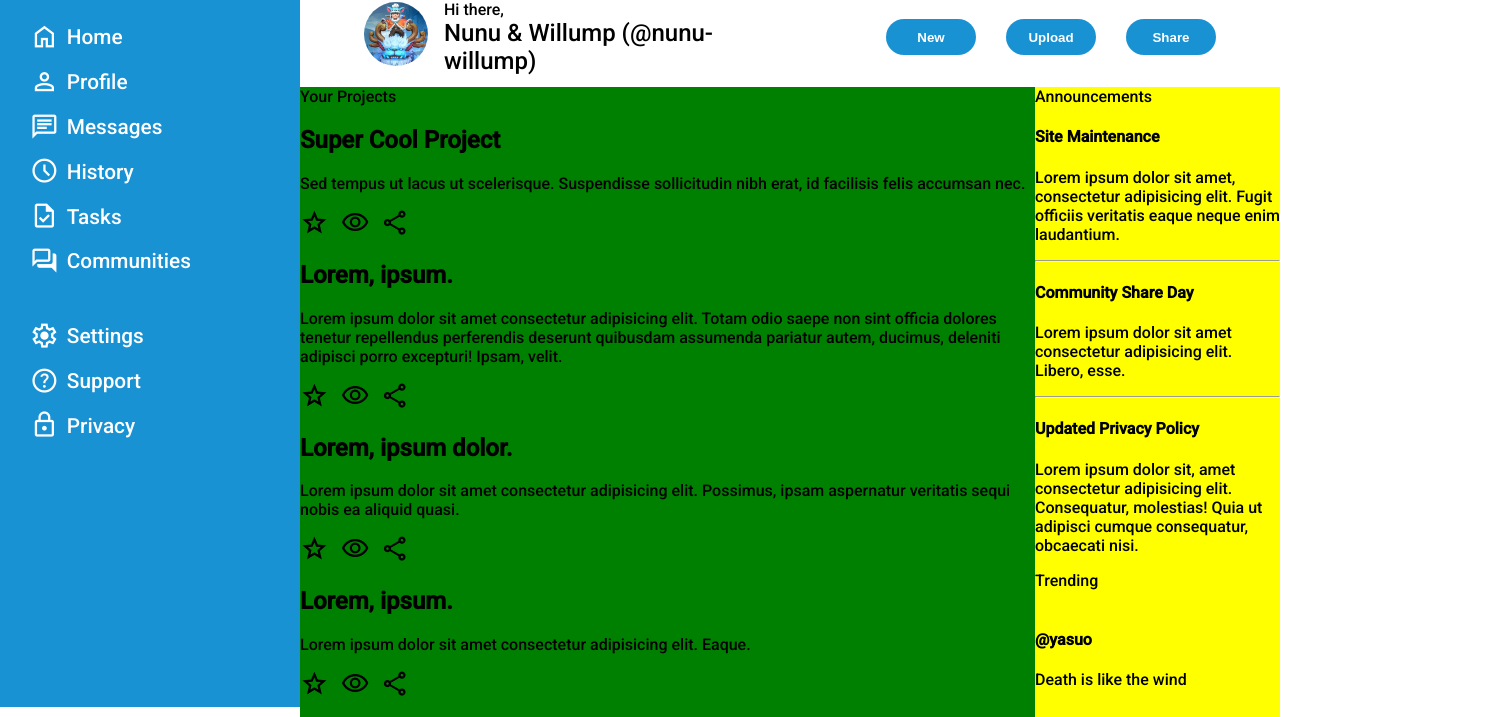
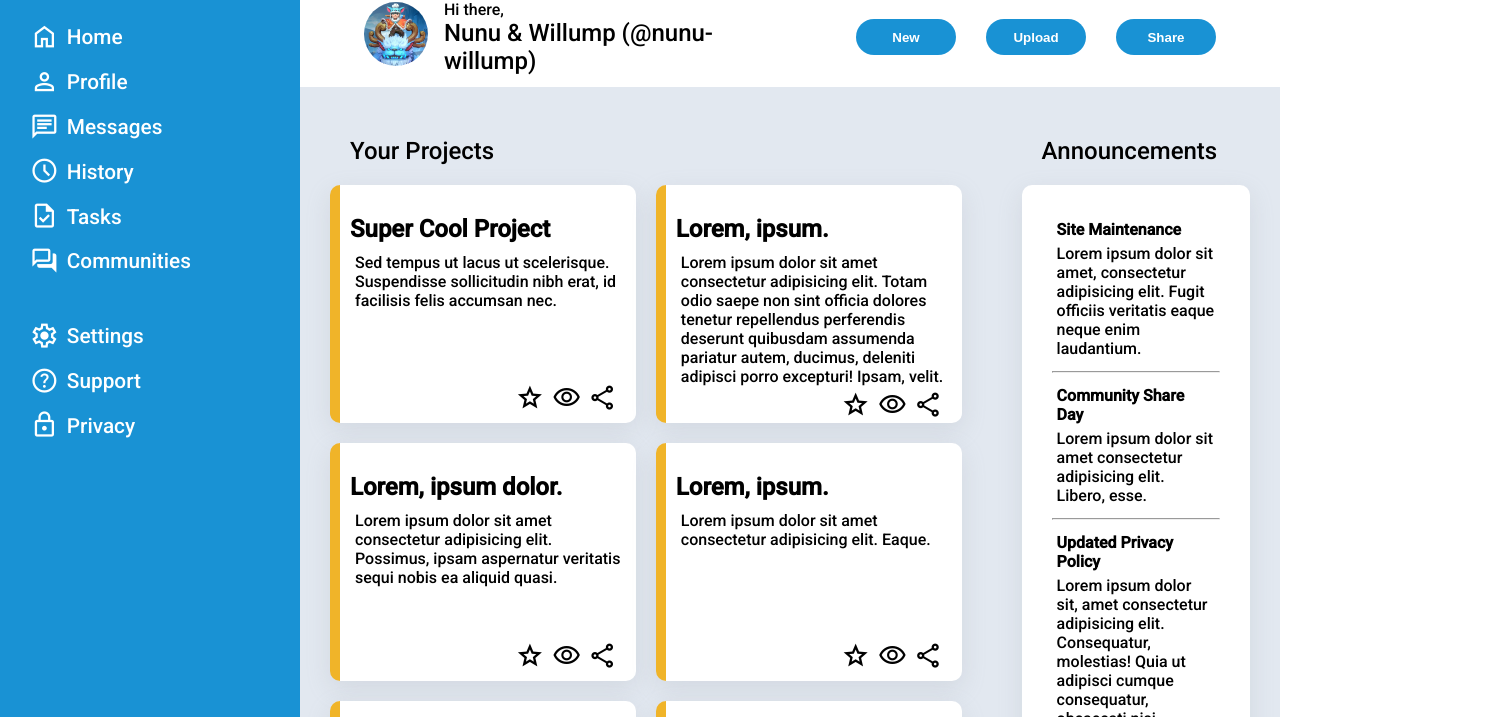
Before and after one commit to dayatnhbtc/project_admin_dashboard, a plain HTML site: page index.html in a window 1280 px wide. Shown: the part 93-810 px from the top of the page, 1500 px wide, since content can reach past the window. Drawn offline with nearby package versions, Linux system fonts and the light colour scheme.

Commit message:
feat: projects, announcement, trending

```diff
--- a/style.css
+++ b/style.css
@@ -1,6 +1,10 @@
+:root {
+    --card-shadow: rgba(149, 157, 165, 0.2) 0px 8px 24px;
+}
+
 body {
     display: grid;
-    grid-template: 100vh / 300px 1fr;
+    grid-template: 1fr / 300px 1fr;
     margin: 0;
     font-family: 'Roboto', sans-serif;
 }
@@ -46,7 +50,6 @@ body {
 }
 
 .main {
-    height: 100vh;
     background-color: #e2e8f0;
     display: grid;
     grid-template-rows: 80px 100px 1fr;
@@ -90,19 +93,63 @@ body {
     align-items: center;
     font-size: 1.5rem;
 }
+
 .greeting div:first-child {
     font-size: 1rem;
 }
 
-.profile-buttons button {
+.projects,
+.aside {
+    padding: 30px;
+    background-color: #e2e8f0;
 }
 
-.projects {
-    background-color: green;
+.cards-container {
+    display: grid;
+    grid-template-columns: 1fr 1fr;
+    gap: 20px;
+}
+
+.project-card {
+    background-color: #ffffff;
+    border-radius: 10px;
+    padding: 10px;
+    height: 218px;
+    box-shadow: var(--card-shadow);
+    display: flex;
+    flex-direction: column;
+    height: 218px;
+    border-left: 10px solid #f0b429;
+}
+
+.card-icon {
+    display: flex;
+    justify-content: flex-end;
+    margin-top: auto;
 }
 
 .aside {
-    background-color: yellow;
+    background-color: #e2e8f0;
+}
+
+.announcements,
+.trending {
+    box-shadow: var(--card-shadow);
+    background-color: #ffffff;
+    display: grid;
+    padding: 30px;
+    border-radius: 10px;
+    margin-bottom: 30px;
+}
+
+.trending-card {
+    display: grid;
+    grid-template-columns: 57px 1fr;
+    align-items: center;
+}
+
+hr {
+    width: 13vw;
 }
 
 img {
@@ -114,8 +161,8 @@ input {
     border: none;
     background-color: #e2e8f0;
     height: 28px;
-    width: 550px;
-    /* margin: 0 30px; */
+    width: 50vw;
+    margin: 0 30px;
 }
 
 button {
@@ -123,7 +170,21 @@ button {
     border: none;
     border-radius: 30px;
     height: 36px;
-    width: 90px;
+    width: 100px;
     color: #ffffff;
     font-weight: bold;
 }
+
+.title {
+    font-size: 1.5rem;
+    margin: 20px;
+}
+
+h4,
+p {
+    margin: 5px;
+}
+
+h2 {
+    margin-bottom: 5px;
+}
```
Also changed, not shown: assets/ahri.png (added), assets/ashe.png (added), assets/pyke.png (added), assets/yanto.png (added).
